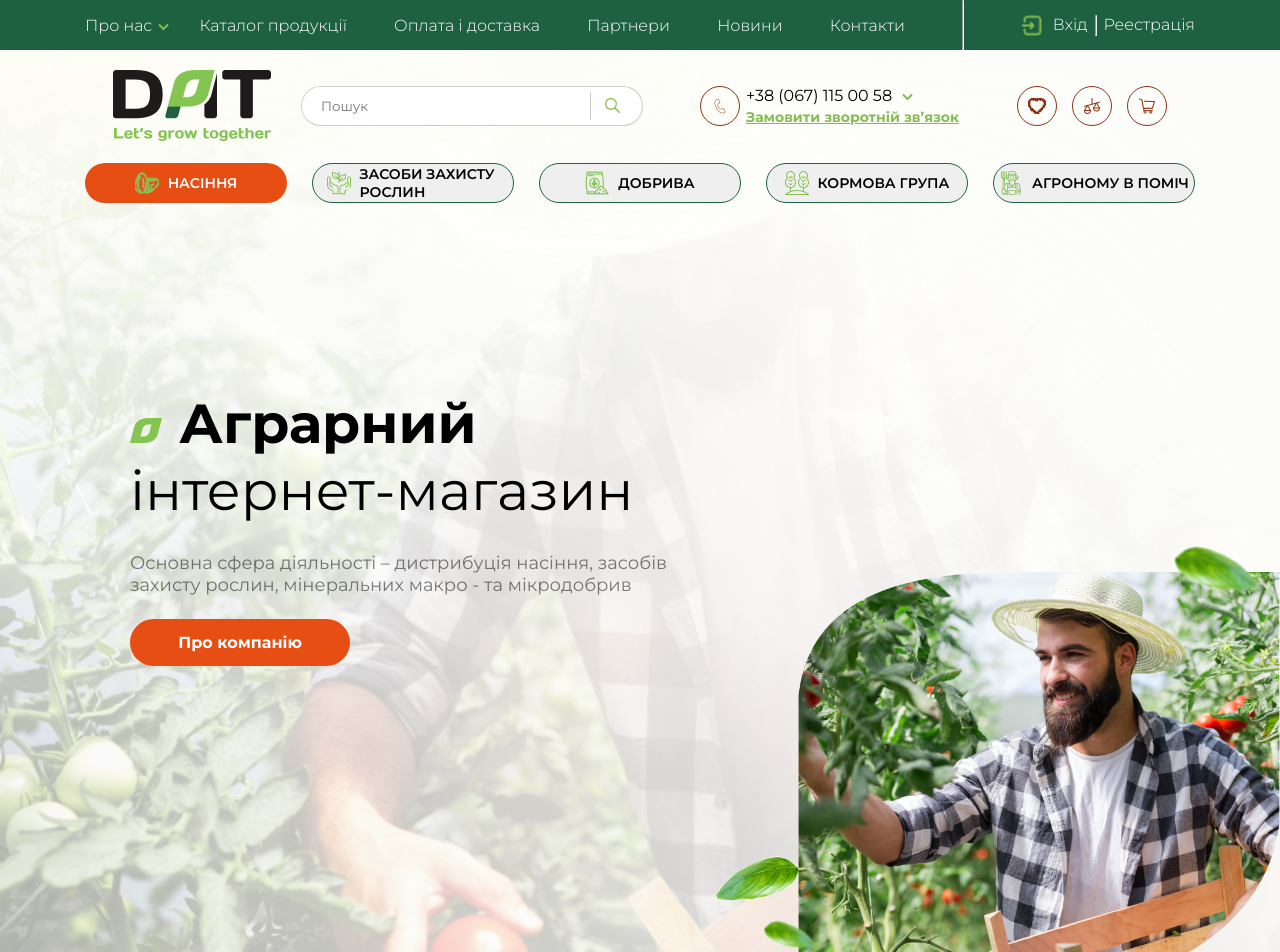
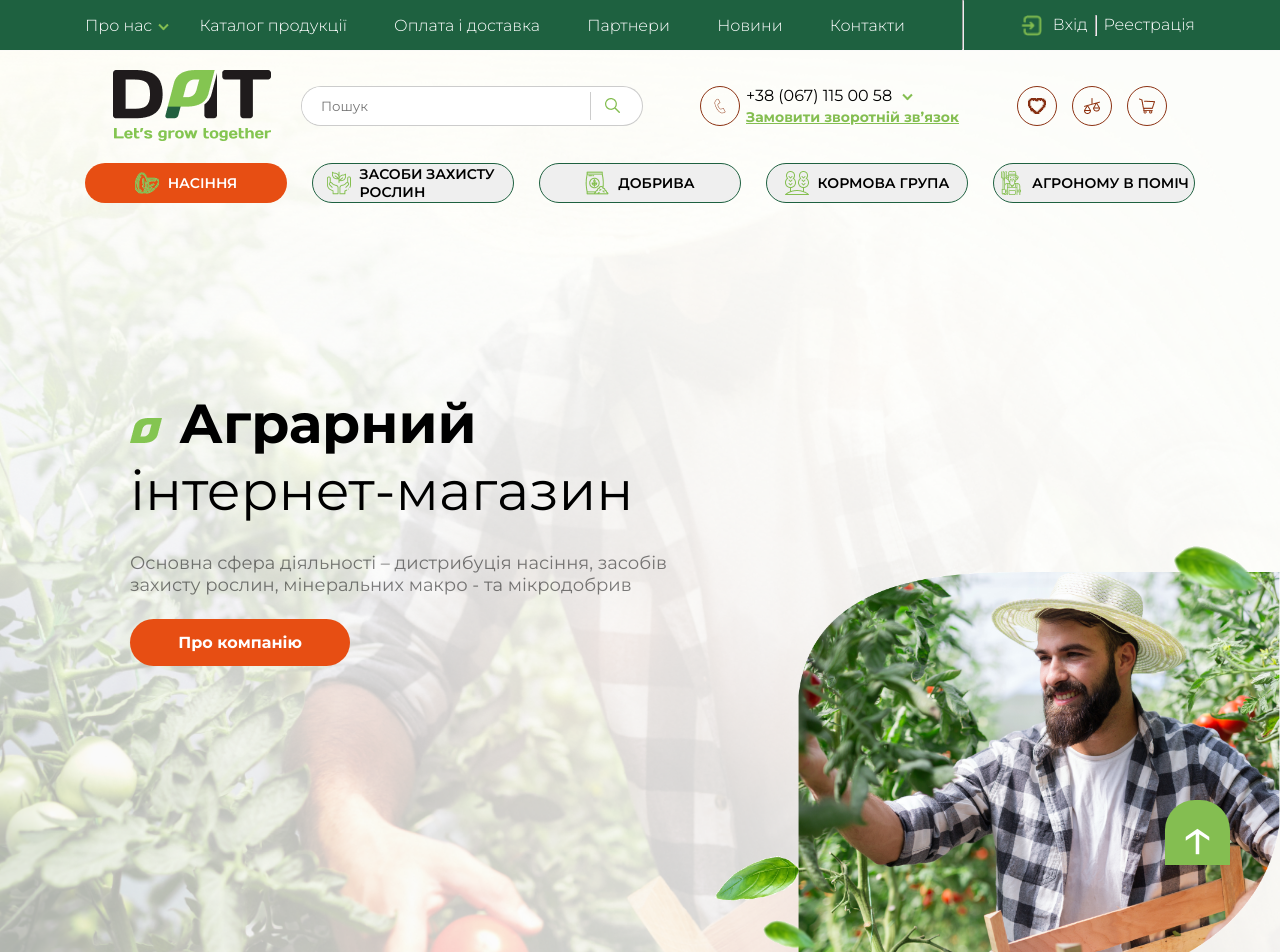
Before and after one commit to IloveKatyara1/InternetShopDat.WEB, a React (Create React App) app: page / in a window 1280 px wide. Shown: the top 952 px of the page. Built offline with nearby package versions, Linux system fonts and the light colour scheme.

Commit message:
added pageUp

```diff
--- a/src/App.tsx
+++ b/src/App.tsx
@@ -1,5 +1,7 @@
 import Header from './Components/Header';
 import Footer from './Components/Footer';
+import PageUp from './Components/PageUp';
+
 import MainPage from './pages/MainPage';
 
 import './assets/scss/style.scss';
@@ -10,6 +12,7 @@ function App() {
             <Header />
             <MainPage />
             <Footer />
+            <PageUp />
         </div>
     );
 }
--- /dev/null
+++ b/src/Components/PageUp/index.tsx
@@ -0,0 +1,38 @@
+import { useEffect, useState, useRef } from 'react';
+
+const PageUp = () => {
+    const [clazz, setClazz] = useState<string>('');
+
+    const bodyRef = useRef(document.body);
+
+    useEffect(() => {
+        window.addEventListener('scroll', scrollPage);
+        return () => window.removeEventListener('scroll', scrollPage);
+    }, []);
+
+    const scrollPage = () => {
+        const newClazz = document.documentElement.scrollTop >= 1500 ? 'page-up_active' : '';
+        setClazz(newClazz);
+    };
+
+    const scrollToTop = () => {
+        bodyRef.current.style.overflow = 'hidden';
+
+        const interval = setInterval(() => {
+            if (document.documentElement.scrollTop <= 0) {
+                bodyRef.current.style.overflow = '';
+                clearInterval(interval);
+            }
+
+            document.documentElement.scrollTop -= 45;
+        }, 1);
+    };
+
+    return (
+        <button className={`page-up ${clazz}`} onClick={scrollToTop}>
+            &uarr;
+        </button>
+    );
+};
+
+export default PageUp;
--- /dev/null
+++ b/src/assets/scss/components/_pageUp.scss
@@ -0,0 +1,27 @@
+.page-up {
+    background-color: $green;
+    width: 65px;
+    height: 65px;
+    transition: 0.5s all;
+    border-radius: 30px 30px 0 0;
+    border: none;
+    position: fixed;
+    right: 50px;
+    bottom: 0;
+    cursor: pointer;
+    display: flex;
+    align-items: flex-start;
+    justify-content: center;
+    transform: translateY(100%);
+
+    font-size: 60px;
+    color: #fff;
+
+    &:hover {
+        height: 130px;
+    }
+
+    &_active {
+        transform: translateY(0%);
+    }
+}
--- a/src/assets/scss/style.scss
+++ b/src/assets/scss/style.scss
@@ -201,5 +201,6 @@ h1 {
 @import './components/header';
 @import './components/footer';
 @import './components/carousel';
+@import './components/pageUp';
 
 @import './pages/main';
```
